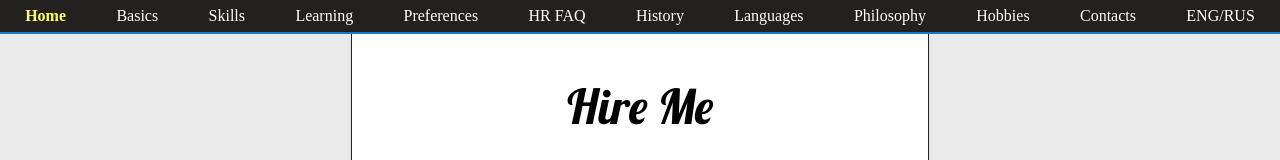
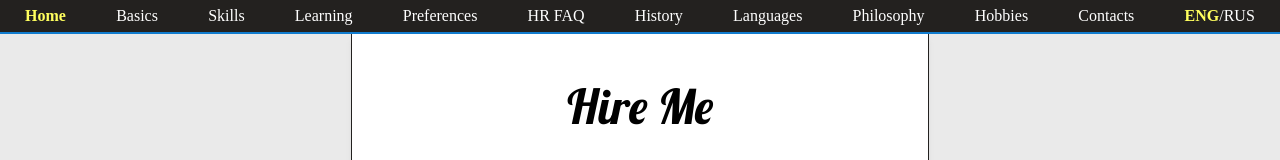
Before and after one commit to elmaester/hire-oleg, a Next.js app: page / in a window 1280 px wide. Shown: the top 160 px of the page. Built offline with nearby package versions, Linux system fonts and the light colour scheme.

Commit message:
feat: added the functionality back after apparent ssr css fix

```diff
--- a/components/Navigation.js
+++ b/components/Navigation.js
@@ -74,7 +74,9 @@ const Navigation = ({ lang, toggleLang }) => {
           </Link>
         </li>
         <li>
-          <a onClick={toggleLang}>ENG/RUS</a>
+          <a onClick={toggleLang}>
+            <span className="eng">ENG</span>/<span className="rus">RUS</span>
+          </a>
         </li>
       </ul>
     </Nav>
--- a/components/styled/Nav.js
+++ b/components/styled/Nav.js
@@ -27,6 +27,14 @@ const Nav = styled.nav`
       font-weight: 600;
     }
   }
+  .eng {
+    color: ${props => (props.lang === "en" ? colors.yellow : "white")};
+    font-weight: ${props => (props.lang === "en" ? "600" : "normal")};
+  }
+  .rus {
+    color: ${props => (props.lang === "ru" ? colors.yellow : "white")};
+    font-weight: ${props => (props.lang === "ru" ? "600" : "normal")};
+  }
 `;
 
 export default Nav;
```
